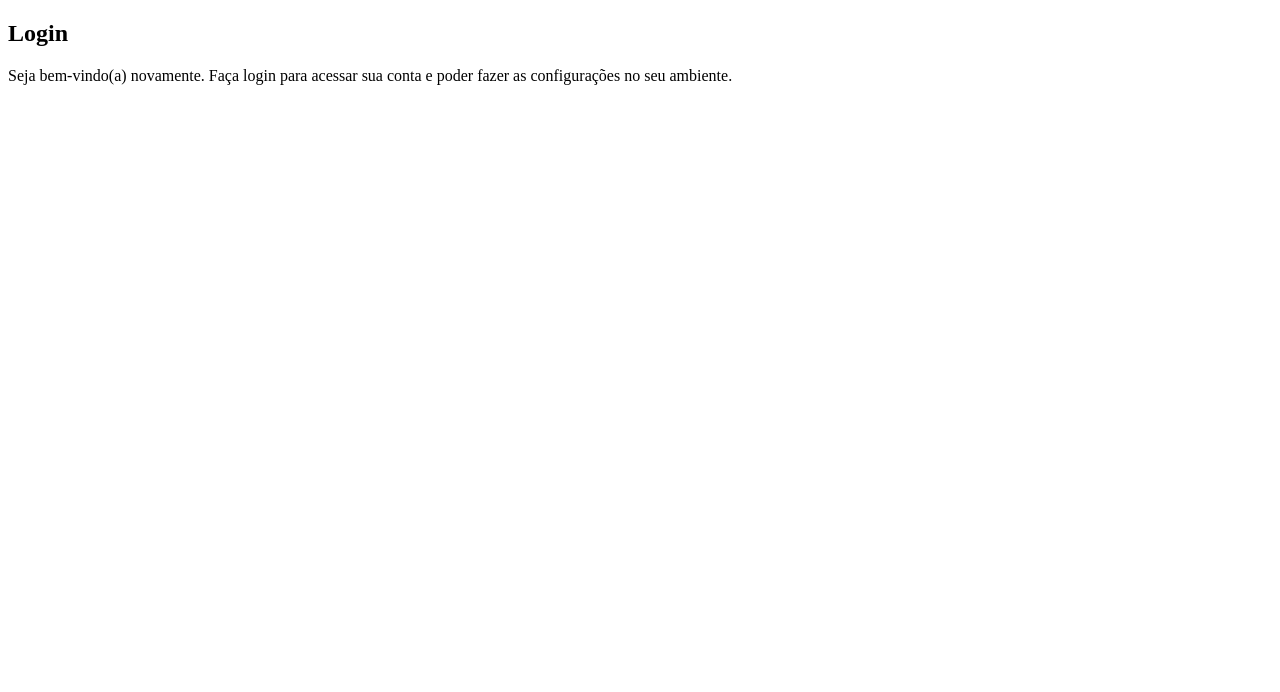
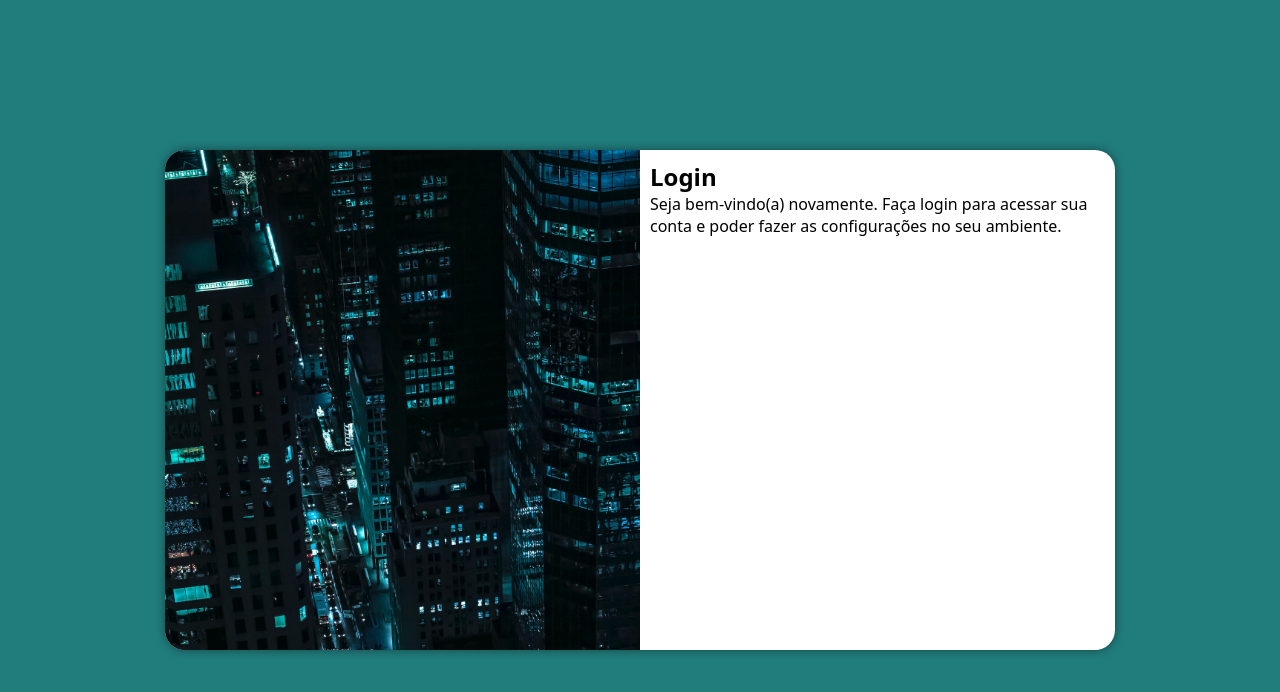
Before and after one commit to ThomazGoncalves/projeto-login, a plain HTML site: page index.html in a window 1280 px wide. Drawn offline with Linux system fonts and the light colour scheme.

Commit message:
novas alterações

```diff
--- /dev/null
+++ b/estilo/media-query.css
@@ -0,0 +1,38 @@
+@charset "UTF-8";
+
+@media  screen and (min-width: 768px) and (max-width: 992px) {
+    #login {
+        width: 80vw;
+
+    }
+
+    #login > #imagem {
+        float: left;
+        width: 30%;
+        height: 100%;
+    }
+
+    #login > #formulario {
+        float: right;
+        width: 70%;
+    }
+
+
+}
+
+@media  screen and (min-width: 992px) {
+    #login {
+        width: 950px;
+    }
+
+    #login > #imagem {
+        float: left;
+        width: 50%;
+        height: 100%;
+    }
+
+    #login > #formulario {
+        float: right;
+        width: 50%;
+    }
+}
--- a/estilo/style.css
+++ b/estilo/style.css
@@ -1,7 +1,48 @@
 @charset "UTF-8";
 
-/*
-    Paleta de cores
-    Verde: #49a09d
-    Lilás: #5f2c82
-*/
+* {
+    font-family: system-ui, -apple-system, BlinkMacSystemFont, 'Segoe UI', Roboto, Oxygen, Ubuntu, Cantarell, 'Open Sans', 'Helvetica Neue', sans-serif;
+    padding: 0px;
+    margin: 0px;
+    box-sizing: border-box;
+}
+
+body, html {
+    background-color: #217c7c;
+    height: 100vh;
+    width: 100vw;
+}
+
+main {
+    position: relative;
+    height: 100vh;
+    width: 100vw;
+}
+
+#login {
+    position: absolute;
+    top: 50%;
+    left: 50%;
+    transform: translate(-50%, -50%);
+    background-color: white;
+    width: 250px;
+    height: 500px;
+    border-radius: 20px;
+    overflow: hidden;
+    box-shadow: 0px 0px 10px rgba(0, 0, 0, 0.438);
+    transition: width .3s, height .3s;
+    transition-timing-function: ease;
+}
+
+#login > #imagem {
+    display: block;
+    background: gray url('../imagens/pexels-david-skyrius-2129796.jpg');
+    height: 200px;
+    background-size: cover;
+    background-repeat: no repeat;
+}
+
+#login > #formulario {
+    display: block;
+    padding: 10px;
+}
--- a/index.html
+++ b/index.html
@@ -5,13 +5,13 @@
     <meta http-equiv="X-UA-Compatible" content="IE=edge">
     <meta name="viewport" content="width=device-width, initial-scale=1.0">
     <link rel="stylesheet" href="estilo/style.css">
+    <link rel="stylesheet" href="estilo/media-query.css">
     <title>Document</title>
 </head>
 <body>
     <main>
         <section id="login">
             <div id="imagem">
-
             </div>
             <div id="formulario">
                 <h1>Login</h1>
```
